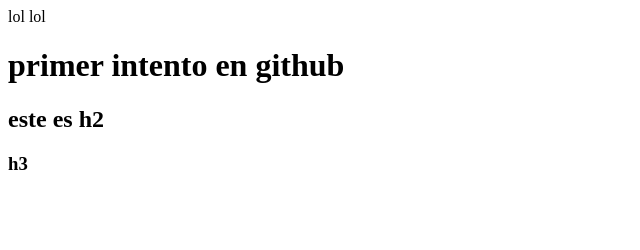
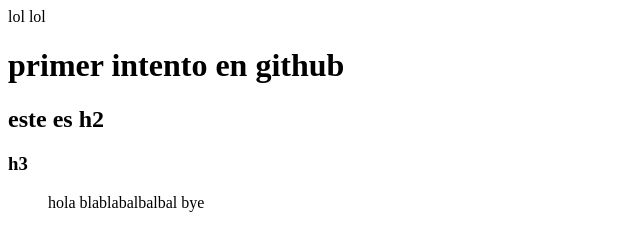
Before and after one commit to fernandoalcasan/introAITC, a plain HTML site: page index.html in a window 1280 px wide. Shown: the whole page, without its empty margins (0-640 px from the left). Drawn offline with Linux system fonts and the light colour scheme.

Commit message:
Update index.html

```diff
--- a/index.html
+++ b/index.html
@@ -10,6 +10,11 @@
   <h1>primer intento en github</h1>
   <h2>este es h2</h2>
   <h3>h3</h3>
+  <ol>
+    <il>hola</il>
+    <il>blablabalbalbal</il>
+    <il>bye</il>
+  </ol>
 </body>
 </html>
 <!--Esto es un comentario-->
```
